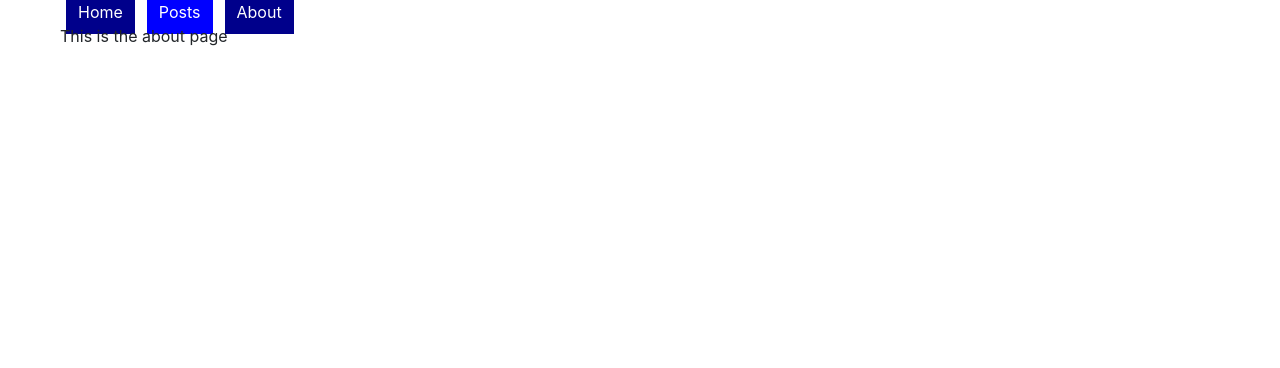
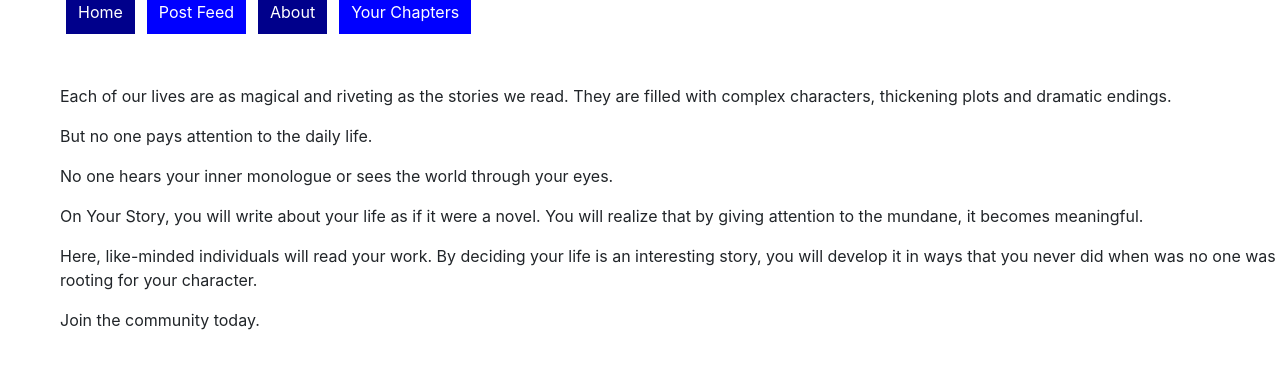
Before and after one commit to elaineparie/your-story, a React (Create React App) app: page /about in a window 1280 px wide. Shown: the top 368 px of the page. Built offline with nearby package versions, Linux system fonts and the light colour scheme.

Commit message:
add about page

```diff
--- a/src/App.css
+++ b/src/App.css
@@ -38,6 +38,12 @@
 
 .header {
   margin-top: 60px;
+  margin-bottom: 60px;
+  font-family: cursive;
+}
+
+.paragraph {
+  margin-top: 60px;
 }
 
 #root {
--- a/src/components/presentational/About.js
+++ b/src/components/presentational/About.js
@@ -1,7 +1,15 @@
 import React from 'react';
 
 
-const About = props => <div>This is the about page </div>
+const About = props =>
+<div className="paragraph">
+<p>Each of our lives are as magical and riveting as the stories we read. They are filled with complex characters, thickening plots and dramatic endings. </p>
+<p>But no one pays attention to the daily life. </p>
+<p>No one hears your inner monologue or sees the world through your eyes. </p>
+<p>On Your Story, you will write about your life as if it were a novel. You will realize that by giving attention to the mundane, it becomes meaningful.</p>
+<p> Here, like-minded individuals will read your work. By deciding your life is an interesting story, you will develop it in ways that you never did when was no one was rooting for your character.</p>
+<p>Join the community today.</p>
+ </div>
 
 
  export default About;
--- /dev/null
+++ b/src/components/presentational/UserPosts.js
@@ -0,0 +1,8 @@
+import React from 'react';
+
+
+const UserPosts = props =>
+<div>This is the user posts page</div>
+
+
+ export default UserPosts;
--- a/src/index.js
+++ b/src/index.js
@@ -7,6 +7,7 @@ import Bootstrap from 'bootstrap/dist/css/bootstrap.css';
 import routes from './routes'
 import PostPage from './components/presentational/PostPage'
 import Home from './components/presentational/Home'
+import UserPosts from './components/presentational/UserPosts'
 import About from './components/presentational/About'
 import SignUp from './components/SignUp'
 import { Provider } from 'react-redux'
@@ -40,7 +41,7 @@ const Navbar = () =>
       activeStyle={{
         background: 'darkblue'
       }}
-    >Posts</NavLink>
+    >Post Feed</NavLink>
     <NavLink
       to="/about"
       exact
@@ -49,6 +50,14 @@ const Navbar = () =>
         background: 'darkblue'
       }}
     >About</NavLink>
+    <NavLink
+      to="/userposts"
+      exact
+      style={link}
+      activeStyle={{
+        background: 'darkblue'
+      }}
+    >Your Chapters</NavLink>
   </div>;
 
 
@@ -62,6 +71,7 @@ ReactDOM.render((
     <Route path="/posts" component={PostPage} />
     <Route exact path="/about" render={About} />
     <Route exact path="/signup" component={SignUp} />
+    <Route exact path="/userposts" component={UserPosts} />
 
     </React.Fragment>
   </Router>
```
